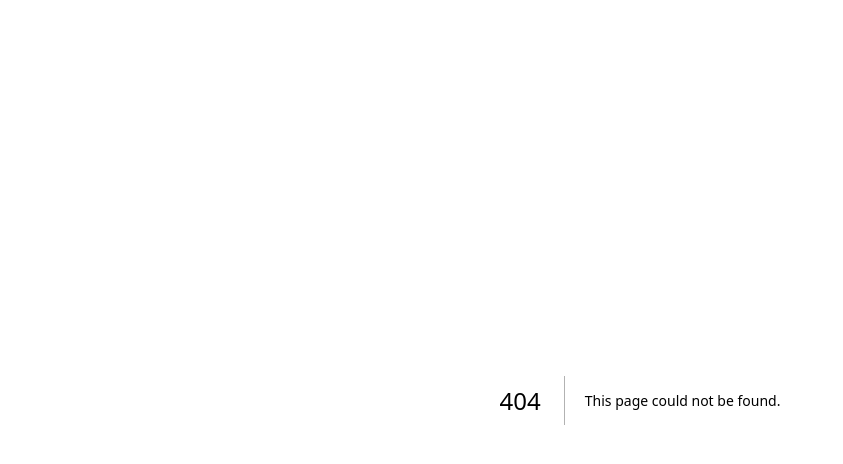
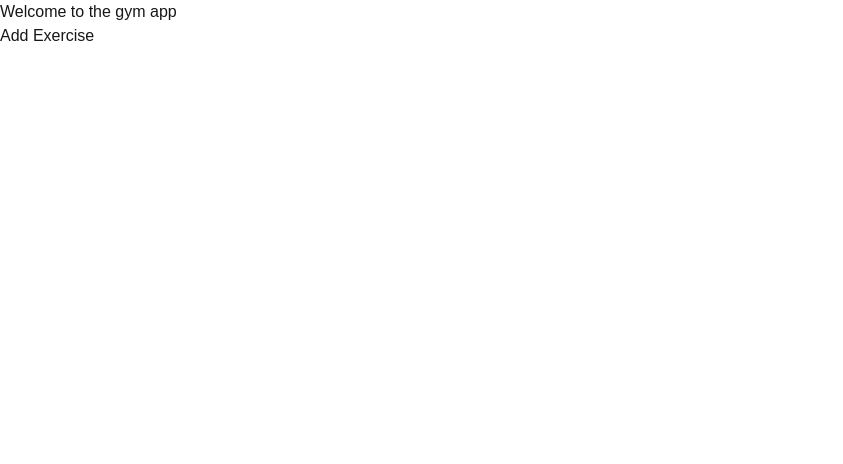
Before and after one commit to Johanneshilmer/gym-app, a Next.js app: page /home in a window 1280 px wide. Before the commit this address had no page. Shown: the top 464 px of the page, without its empty margins (0-843 px from the left). Built offline with nearby package versions, Linux system fonts and the light colour scheme.

Commit message:
Trying to fix function

```diff
--- /dev/null
+++ b/app/components/Form.tsx
@@ -0,0 +1,50 @@
+"use client";
+import { useState, useEffect } from "react";
+export default function Form() {
+  const [exerciseItems, setExerciseItems] = useState<JSX.Element[]>([]);
+  const [formItems, setFormItems] = useState<JSX.Element[]>([]);
+
+  // Add Exercise
+  const handleExerciseItem = (e: React.MouseEvent<HTMLButtonElement>) => {
+    e.preventDefault();
+    setExerciseItems((prev) => [
+      ...prev,
+      <div key={prev.length}>
+        <div>
+          <h1>Ny Övning</h1>
+          {formItems.map((item, index) => (
+            <div key={index}>{item}</div>
+          ))}
+          <button onClick={handleSetItem}>Add Set</button>
+        </div>
+      </div>,
+    ]);
+  };
+
+  // Add more sets to the exercise.
+  const handleSetItem = (e: React.MouseEvent<HTMLButtonElement>) => {
+    e.preventDefault();
+    setFormItems((prev) => [
+      ...prev,
+      <p key={prev.length}>
+        <input type="text" />
+        <button>Reps</button>
+      </p>,
+    ]);
+  };
+
+  useEffect(() => {
+    setFormItems(formItems);
+  }, [formItems]);
+
+  return (
+    <form>
+      <div>
+        {exerciseItems.map((item, index) => (
+          <div key={index}>{item}</div>
+        ))}
+      </div>
+      <button onClick={handleExerciseItem}>Add Exercise</button>
+    </form>
+  );
+}
--- /dev/null
+++ b/app/home/page.tsx
@@ -0,0 +1,15 @@
+"use client";
+import Form from "../components/Form";
+
+export default function Page() {
+  return (
+    <div>
+      <div>
+        <h1>Welcome to the gym app</h1>
+      </div>
+      <div>
+        <Form />
+      </div>
+    </div>
+  );
+}
--- a/app/page.tsx
+++ b/app/page.tsx
@@ -1,7 +1,12 @@
 export default function Home() {
   return (
     <div className="font-sans grid grid-rows-[20px_1fr_20px] items-center justify-items-center min-h-screen p-8 pb-20 gap-16 sm:p-20">
-      <h1>Hello, looks like everything is working now!</h1>
+      <div>
+        <h1>Hello, looks like everything is working now!</h1>
+      </div>
+      <div>
+        <a href="/home">Login!</a>
+      </div>
     </div>
   );
 }
```
